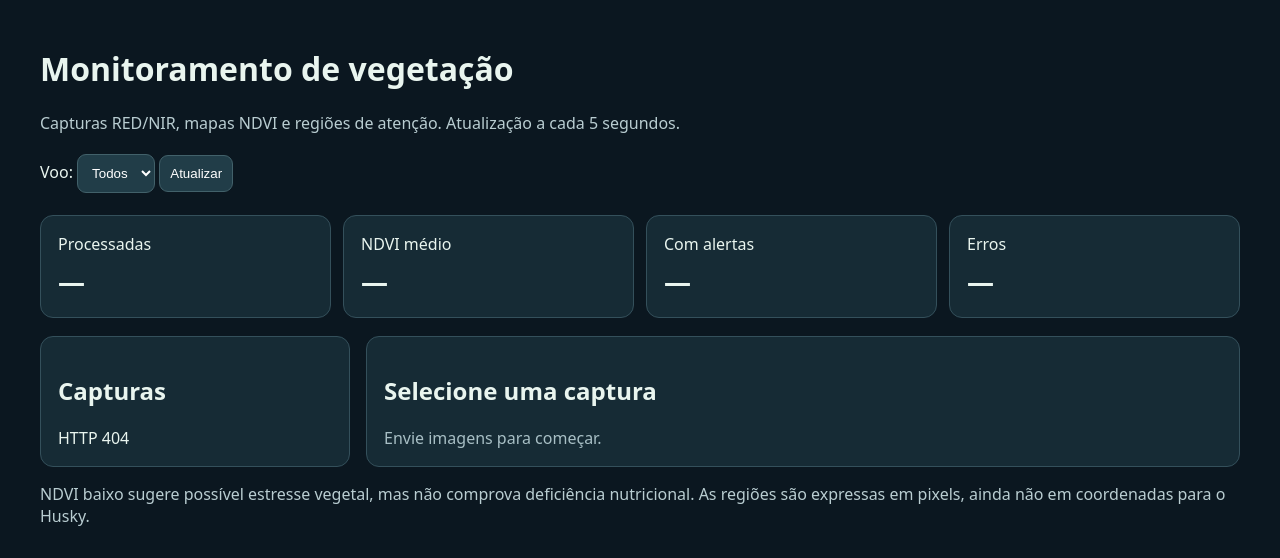
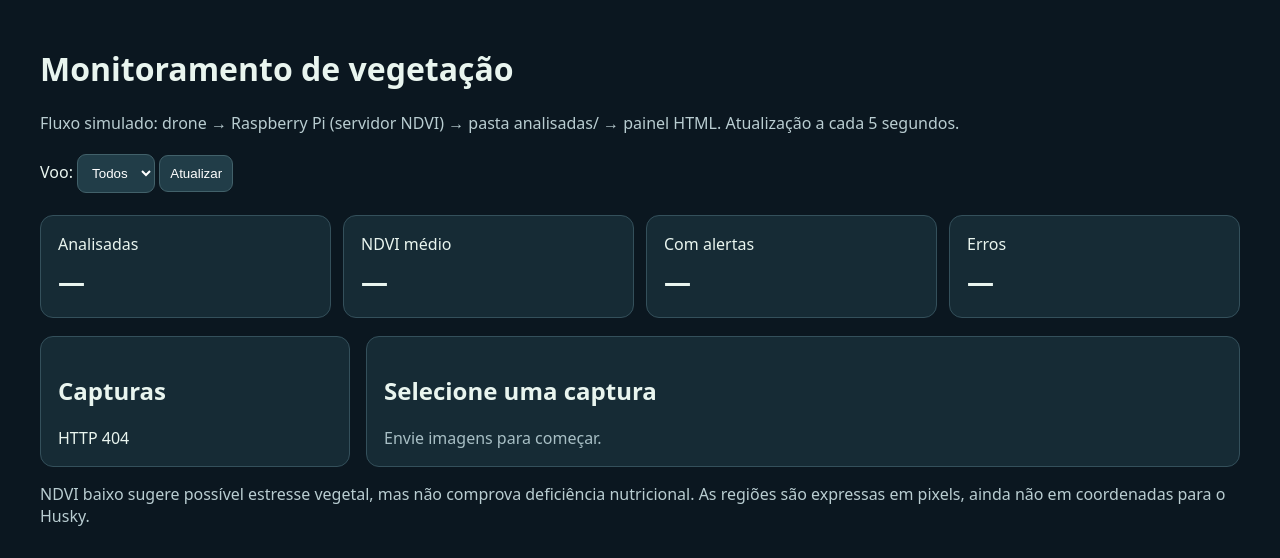
Before and after one commit to giovanapiazza/AgroDT, a Python web app: template ndvi/templates/index.html in a window 1280 px wide. Shown: the part 78-636 px from the top of the page. Run offline with Jinja, Linux system fonts and the light colour scheme; the template is opened without the code that fills it, so the values that code supplies are empty.

Commit message:
feat(ndvi): atualizar painel para fluxo drone Raspberry Pi

```diff
--- a/ndvi/templates/index.html
+++ b/ndvi/templates/index.html
@@ -1,8 +1,8 @@
 <!doctype html><html lang="pt-BR"><head><meta charset="utf-8"><meta name="viewport" content="width=device-width,initial-scale=1"><title>AgroDT NDVI</title><style>
 :root{color-scheme:dark;font-family:system-ui;background:#0b1720;color:#e9f5ef}body{margin:0}header{padding:22px 5%;background:#142831;border-bottom:1px solid #36505a;display:flex;justify-content:space-between}.logo{font-size:24px;font-weight:700}.logo b{color:#6bdfa6}main{max-width:1200px;margin:auto;padding:26px 18px}p,small{color:#b9cdd1}.cards{display:grid;grid-template-columns:repeat(4,1fr);gap:12px}.card,.pane{background:#162b35;border:1px solid #34505b;border-radius:13px;padding:17px}.card strong{display:block;font-size:27px;margin-top:8px}.layout{display:grid;grid-template-columns:310px 1fr;gap:16px;margin-top:18px}select,button{background:#213d48;color:white;border:1px solid #42616a;padding:10px;border-radius:9px;cursor:pointer}button{width:100%;text-align:left;margin:5px 0}.selected{border-color:#78e5a8;background:#285044}.imgs{display:grid;grid-template-columns:1fr 1fr;gap:12px}.imgs img{width:100%;height:220px;object-fit:contain;background:#071117;border-radius:8px}.imgs div{background:#10252e;padding:8px;border-radius:9px}.muted{color:#a8bfc5}table{width:100%;border-collapse:collapse}td,th{text-align:left;padding:9px;border-bottom:1px solid #35515c}.scroll{max-height:650px;overflow:auto}@media(max-width:850px){.layout{grid-template-columns:1fr}.cards{grid-template-columns:1fr 1fr}.imgs{grid-template-columns:1fr}}</style></head><body>
-<header><div class="logo">Agro<b>DT</b> / NDVI</div><span id="status">Conectando…</span></header><main><h1>Monitoramento de vegetação</h1><p>Capturas RED/NIR, mapas NDVI e regiões de atenção. Atualização a cada 5 segundos.</p>
+<header><div class="logo">Agro<b>DT</b> / NDVI</div><span id="status">Conectando…</span></header><main><h1>Monitoramento de vegetação</h1><p>Fluxo simulado: drone → Raspberry Pi (servidor NDVI) → pasta analisadas/ → painel HTML. Atualização a cada 5 segundos.</p>
 <label for="flight">Voo: </label><select id="flight"><option value="">Todos</option></select> <button style="width:auto" id="refresh">Atualizar</button>
-<div class="cards" style="margin-top:18px"><div class="card">Processadas<strong id="count">—</strong></div><div class="card">NDVI médio<strong id="mean">—</strong></div><div class="card">Com alertas<strong id="alerts">—</strong></div><div class="card">Erros<strong id="errors">—</strong></div></div>
+<div class="cards" style="margin-top:18px"><div class="card">Analisadas<strong id="count">—</strong></div><div class="card">NDVI médio<strong id="mean">—</strong></div><div class="card">Com alertas<strong id="alerts">—</strong></div><div class="card">Erros<strong id="errors">—</strong></div></div>
 <div class="layout"><section class="pane"><h2>Capturas</h2><div class="scroll" id="list">Aguardando…</div></section><section class="pane"><h2 id="title">Selecione uma captura</h2><div id="detail" class="muted">Envie imagens para começar.</div></section></div>
 <p>NDVI baixo sugere possível estresse vegetal, mas não comprova deficiência nutricional. As regiões são expressas em pixels, ainda não em coordenadas para o Husky.</p></main>
 <script>
```
